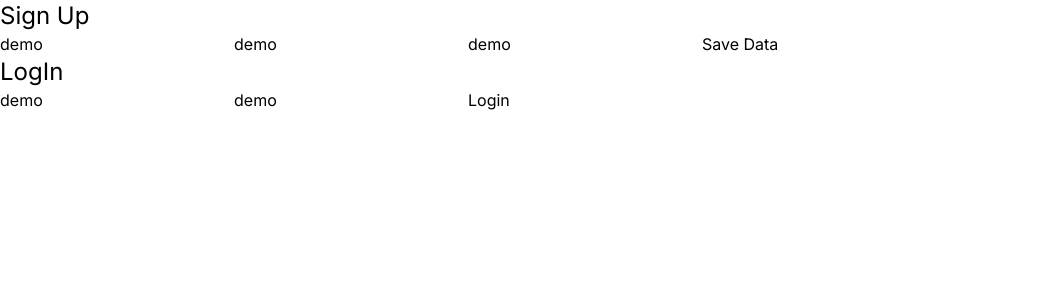
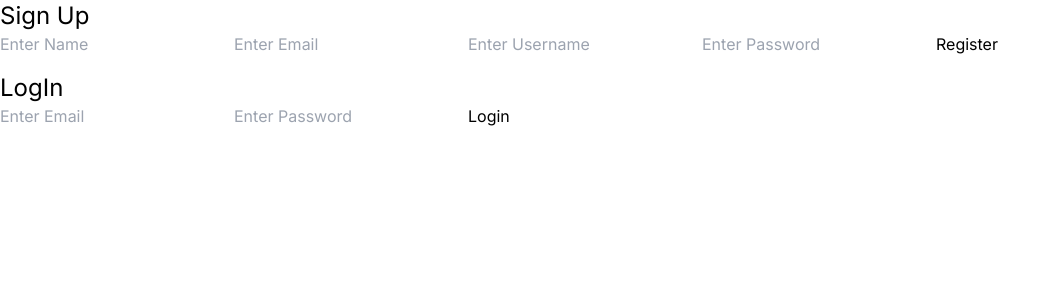
Before and after one commit to hetref/recommendo, a Next.js app: page / in a window 1280 px wide. Shown: the top 300 px of the page, without its empty margins (0-1061 px from the left). Built offline with nearby package versions, Linux system fonts and the light colour scheme; no server answers.

Commit message:
Fixed Register Authentication

```diff
--- a/components/Authentication.jsx
+++ b/components/Authentication.jsx
@@ -9,20 +9,24 @@ import {
 import React, { useState } from "react";
 
 const Authentication = ({ isUser }) => {
-  const [name, setName] = useState("demo");
-  const [email, setEmail] = useState("demo");
-  const [password, setPassword] = useState("demo");
-
-  // const saveDataIntoMongo = async (user) => {
-  //   console.log("newuser", newUser);
-  // };
+  const [name, setName] = useState("");
+  const [email, setEmail] = useState("");
+  const [username, setUsername] = useState("");
+  const [password, setPassword] = useState("");
 
   const signupHandler = async () => {
     createUserWithEmailAndPassword(auth, email, password)
       .then(async (userCredential) => {
         const user = userCredential.user;
         // saveDataIntoMongo({ email, password });
-        const newUser = await createUser({ name, email });
+        const newUser = await createUser({
+          name,
+          email,
+          username,
+          bio: "",
+          skills: [],
+          interests: [],
+        });
         console.log(newUser, "newUser");
         console.log(user);
       })
@@ -57,6 +61,7 @@ const Authentication = ({ isUser }) => {
     <div>
       {isUser === false && (
         <>
+          {/* Register */}
           <h1 className="text-2xl">Sign Up</h1>
           <input
             type="text"
@@ -72,13 +77,19 @@ const Authentication = ({ isUser }) => {
           />
           <input
             type="text"
+            placeholder="Enter Username"
+            value={username}
+            onChange={(e) => setUsername(e.target.value)}
+          />
+          <input
+            type="text"
             placeholder="Enter Password"
             value={password}
             onChange={(e) => setPassword(e.target.value)}
           />
-          <button onClick={signupHandler}>Save Data</button>
-
-          <h1 className="text-2xl">LogIn</h1>
+          <button onClick={signupHandler}>Register</button>
+          {/* Login */}
+          <h1 className="text-2xl mt-4">LogIn</h1>
           <input
             type="text"
             placeholder="Enter Email"
--- a/lib/database/models/user.model.js
+++ b/lib/database/models/user.model.js
@@ -5,25 +5,25 @@ const UserSchema = new Schema({
     type: String,
     required: true,
   },
-  // bio: {
-  //   type: String,
-  // },
+  bio: {
+    type: String,
+  },
   email: {
     type: String,
     required: true,
     unique: true,
   },
-  // username: {
-  //   type: String,
-  //   required: true,
-  //   unique: true,
-  // },
-  // skills: {
-  //   type: [String],
-  // },
-  // interests: {
-  //   type: [String],
-  // },
+  username: {
+    type: String,
+    required: true,
+    unique: true,
+  },
+  skills: {
+    type: [String],
+  },
+  interests: {
+    type: [String],
+  },
 });
 
 const User = models?.User || model("User", UserSchema);
```
